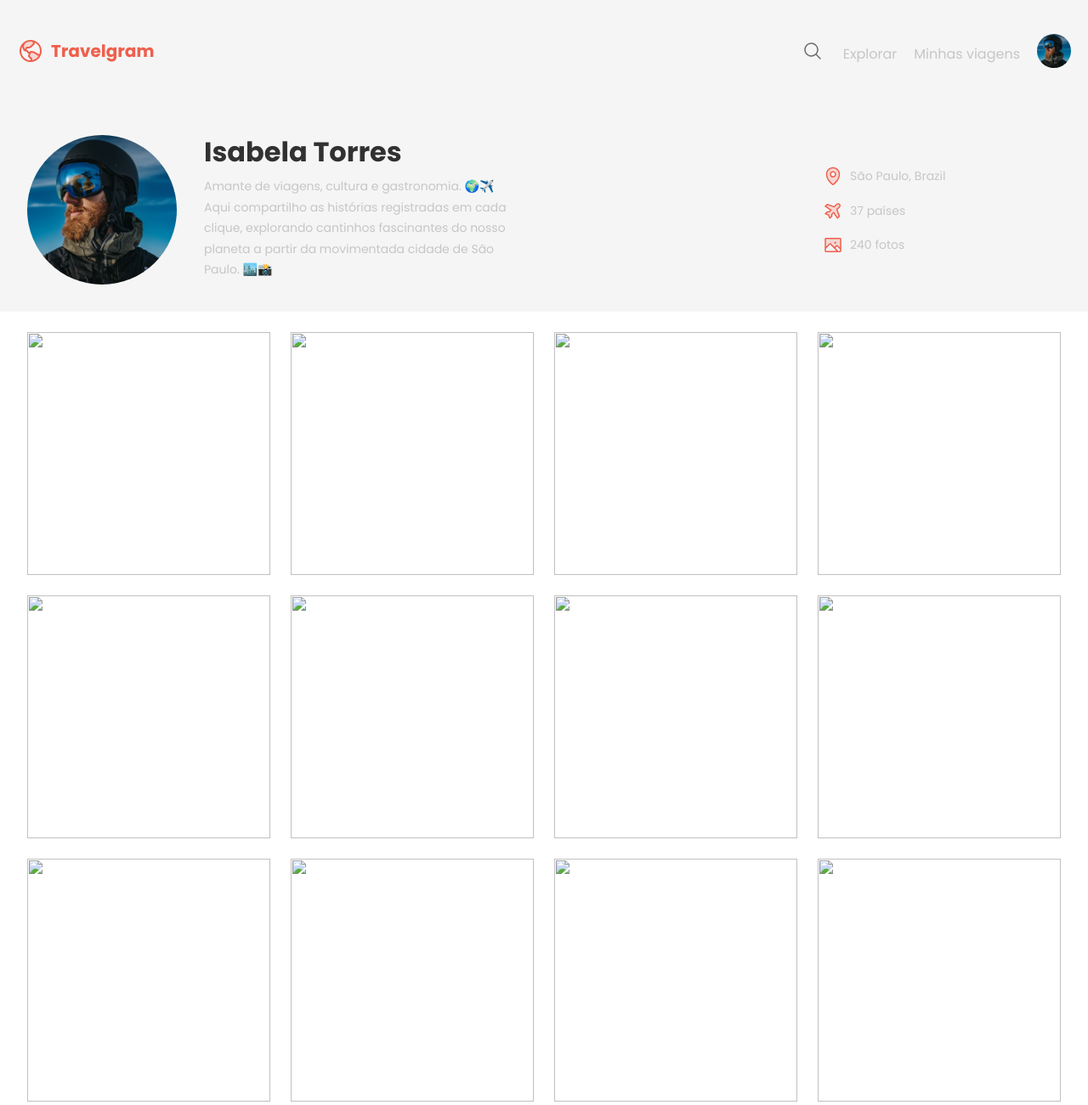
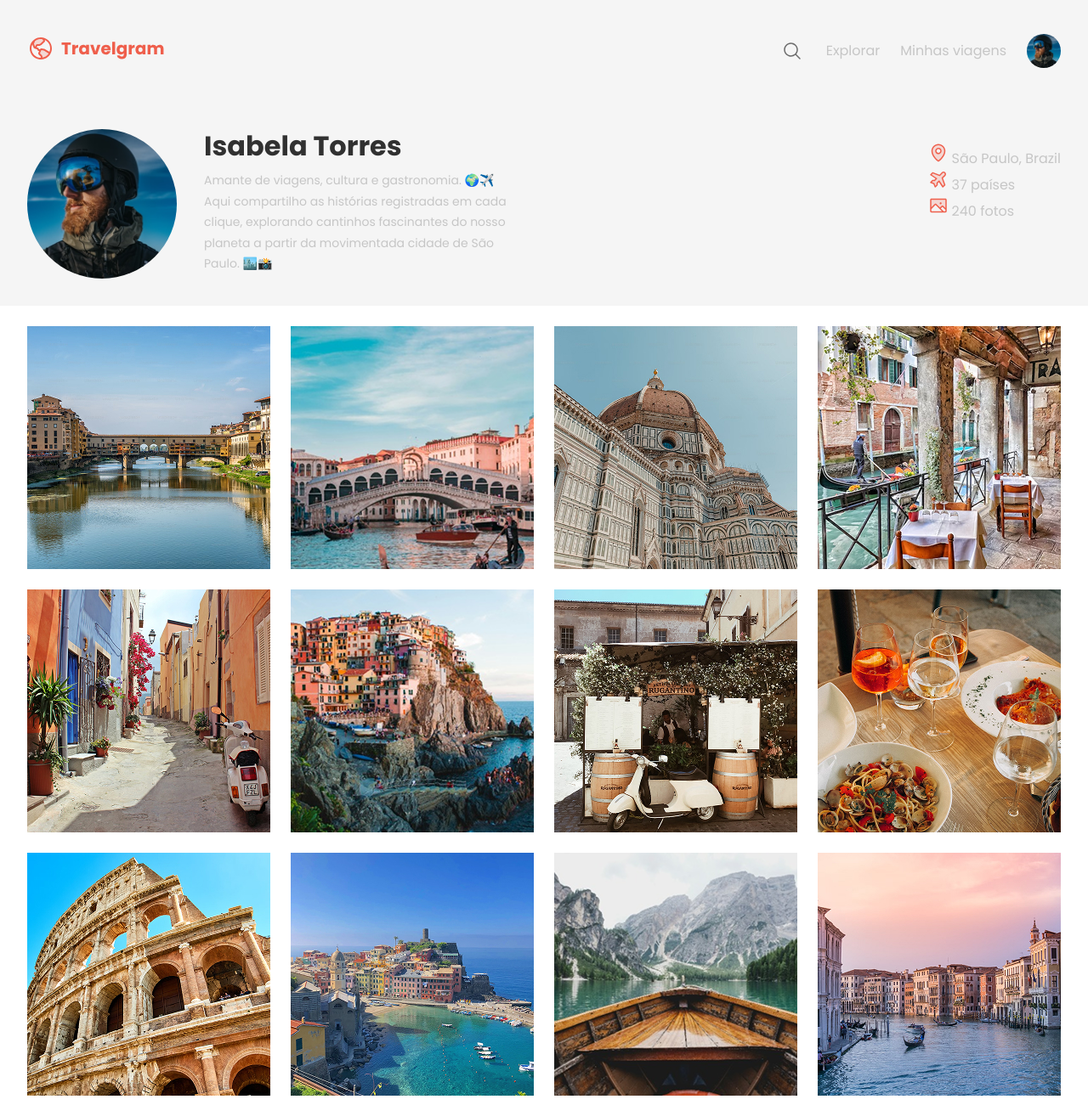
Before and after one commit to Thiaggoggarcia/Travelgram, a plain HTML site: page index.html in a window 1280 px wide. Shown: the top 1301 px of the page at 85% size. Drawn offline with Linux system fonts and the light colour scheme.

Commit message:
Refatorando o CSS e HTML da Section-about

```diff
--- a/css/global.css
+++ b/css/global.css
@@ -19,9 +19,7 @@
 }
 
 body{
-
-    width: 1280px;
-    margin: 0px auto;
+    margin: 0px;
     padding: 0px;
     box-sizing: border-box;
 }
@@ -39,3 +37,13 @@ a:hover{
     color: var(--brand-color);
     text-decoration: underline;
 }
+
+.container{
+    max-width: 1280px;
+    padding-inline: 32px;
+    margin-inline: auto;
+}
+
+.bg-surface-color{
+    background-color: var(--surface-color);
+}
--- a/css/nav.css
+++ b/css/nav.css
@@ -1,18 +1,20 @@
 #navigator{
-      padding: 32px 20px;
-      line-height: 0;
+      padding-block: 20px;
       display: flex;
       align-items: center;
       justify-content: space-between;
-      background-color: var(--surface-color)
+      height: 80px;
 }
 
 #navigator > ul{
       display: flex;
-      gap: 20px;
+      gap: 24px;
       align-items: center;
       padding-block: 8px;
-      margin: 0;
+
+}
+#navigator > ul > li > a{
+      display: flex;
 }
 
 #navigator > ul > li:last-child img{
--- /dev/null
+++ b/css/section-about.css
@@ -0,0 +1,57 @@
+
+#section-about{
+      padding: 32px;
+      display: flex;
+      justify-content: space-between;
+}
+
+#about{
+    display: flex;
+    gap: 32px;
+    width: 592px;
+
+}
+#about > img{
+    width: 176px;
+    height: 176px;
+    border-radius: 176px;
+    object-fit: cover;
+}
+#about > div{
+      width: 384px;
+}
+
+#about > div > h1{
+      font:var(--text-lg);
+      margin:0px;
+      color: var(--text-color-primary);
+}
+#about > div > p{
+      font: var(--text-md);
+      margin:0;
+      color: var(--text-color-secundary);
+      padding: 8px 10px 0px 0px;
+}
+
+#about-info > ul{
+      width: 280px;
+      height: 104px;
+      margin:36px 0px 0px 136px ;
+      padding: 0;
+}
+#about-info > ul > li{
+      display: flex;
+      column-gap: 8px;
+}
+#about-info > ul > li > a{
+      font: var(--text-md);
+}
+
+#about-info > ul > li:nth-child(2){
+      padding: 16px 0;
+}
+
+#about-info > ul > img{
+      width: 24px;
+      height: 24px;
+}
--- a/css/style.css
+++ b/css/style.css
@@ -1,62 +1,6 @@
 @import url("global.css");
 @import url("nav.css");
-
-#about-section{
-      padding: 32px;
-      display: flex;
-      justify-content: space-between;
-      background-color: var(--surface-color);
-}
-#about{
-      width: 592px;
-      height: 176px;
-      display: flex;
-}
-#about > img{
-      width: 176px;
-      height: 176px;
-      border-radius: 176px;
-      object-fit: cover;
-      margin-right: 32px;
-}
-#about > div{
-      width: 384px;
-      height: 168px;
-}
-#about > div > h1{
-      font:var(--text-lg);
-      margin:0px;
-      color: var(--text-color-primary);
-}
-#about > div > p{
-      font: var(--text-md);
-      margin:0;
-      color: var(--text-color-secundary);
-      padding: 8px 10px 0px 0px;
-}
-
-section > ul{
-      width: 280px;
-      height: 104px;
-      margin:36px 0px 0px 136px ;
-      padding: 0;
-}
-section > ul > li{
-      display: flex;
-      column-gap: 8px;
-}
-section > ul > li > a{
-      font: var(--text-md);
-}
-
-section > ul > li:nth-child(2){
-      padding: 16px 0;
-}
-
-section > ul > img{
-      width: 24px;
-      height: 24px;
-}
+@import url("section-about.css");
 
 main{
       padding: 24px 32px;
--- a/index.html
+++ b/index.html
@@ -10,14 +10,15 @@
     <link href="https://fonts.googleapis.com/css2?family=Poppins:wght@400;700&display=swap" rel="stylesheet">
 </head>
 <body>
-    <nav id="navigator">
+    <div class="bg-surface-color">
+        <nav id="navigator" class="container">
             <a href="#">
                 <img src="/assets/icons/Logo.svg" alt="Logomarca">
             </a>
             <ul>
                 <li>
                     <a href="#">
-                    <img class="hover" src="/assets/icons/Menu item.svg" alt="Lupa de pesquisa">
+                        <img src="/assets/icons/Menu item.svg" alt="Lupa de pesquisa">
                     </a>
                 </li>
                 <li>
@@ -28,53 +29,53 @@
                 </li>
                 <li>
                     <a href="#">
-                    <img src="/assets/images/profile.jpg" alt="">
+                        <img src="/assets/images/profile.jpg" alt="Icone de perfil do usuário">
                     </a>
                 </li>
             </ul>
         </nav>
-    <section id="about-section">
+        <section id="section-about" class="container">
             <div id="about">
-            <img src="/assets/images/profile.jpg" alt="Icone de perfil do usuário">
+                <img src="/assets/images/profile.jpg" alt="Image de usuário">
                 <div>
                     <h1>Isabela Torres</h1>
                     <p>Amante de viagens, cultura e gastronomia. 🌍✈️ Aqui compartilho as histórias registradas em cada clique, explorando cantinhos fascinantes do nosso planeta a partir da movimentada cidade de São Paulo. 🏙️📸</p>
                 </div>
             </div>
-        <ul>
+            <ul id="about-info">
                 <li>
-                <img src="/assets/icons/MapPin.svg" alt="">
+                    <img src="/assets/icons/MapPin.svg" alt="Icone de mapa">
                     <a href="#">São Paulo, Brazil
                     </a>
                 </li>
                 <li>
-                <img src="/assets/icons/AirplaneTilt.svg" alt="">
+                    <img src="/assets/icons/AirplaneTilt.svg" alt="Icone de Avião">
                     <a href="#">37 países</a>
                 </li>
                 <li>
-                <img src="/assets/icons/Image.svg" alt="">
+                    <img src="/assets/icons/Image.svg" alt="Icone de imagem">
                     <a href="#">240 fotos </a>
                 </li>
-
+            </ul>
+        </section>
     </div>
-    </section>
-    <main>
+    <main class="container">
         <section>
-            <img src="img/Card photo (1).jpg" alt="">
-            <img src="img/Card photo (1).png" alt="">
-            <img src="img/Card photo (2).jpg" alt="">
-            <img src="img/Card photo (2).png" alt="">
-            <img src="img/Card photo (3).jpg" alt="">
-            <img src="img/Card photo (3).png" alt="">
-            <img src="img/Card photo (4).jpg" alt="">
-            <img src="img/Card photo (5).jpg" alt="">
-            <img src="img/Card photo (6).jpg" alt="">
-            <img src="img/Card photo.jpg" alt="">
-            <img src="img/Card photo.png" alt="">
-            <img src="img/Hover.jpg" alt="">
+            <img src="assets/images/Card photo-1.jpg" alt="">
+            <img src="assets/images/Card photo-2.png" alt="">
+            <img src="assets/images/Card photo-3.jpg" alt="">
+            <img src="assets/images/Card photo-4.png" alt="">
+            <img src="assets/images/Card photo-5.jpg" alt="">
+            <img src="assets/images/Card photo-6.png" alt="">
+            <img src="assets/images/Card photo-7.jpg" alt="">
+            <img src="assets/images/Card photo-8.jpg" alt="">
+            <img src="assets/images/Card photo-9.jpg" alt="">
+            <img src="assets/images/Card photo-10.jpg" alt="">
+            <img src="assets/images/Card photo-11.png" alt="">
+            <img src="assets/images/Card photo-12.jpg" alt="">
         </section>
     </main>
-    <footer>
+    <footer class="container">
         <span>Travelgram © 2024</span>
         <div>
             <span>Termos de uso</span>
```
Also changed, not shown: assets/images/Card photo-1.jpg (renamed from assets/images/Card photo (1).jpg), assets/images/Card photo-10.jpg (renamed from assets/images/Card photo.jpg), assets/images/Card photo-11.png (renamed from assets/images/Card photo.png), assets/images/Card photo-12.jpg (renamed from assets/images/Hover.jpg), assets/images/Card photo-2.png (renamed from assets/images/Card photo (1).png), assets/images/Card photo-3.jpg (renamed from assets/images/Card photo (2).jpg), assets/images/Card photo-4.png (renamed from assets/images/Card photo (2).png), assets/images/Card photo-5.jpg (renamed from assets/images/Card photo (3).jpg), assets/images/Card photo-6.png (renamed from assets/images/Card photo (3).png), assets/images/Card photo-7.jpg (renamed from assets/images/Card photo (4).jpg), assets/images/Card photo-8.jpg (renamed from assets/images/Card photo (5).jpg), assets/images/Card photo-9.jpg (renamed from assets/images/Card photo (6).jpg). Lines whose indentation alone changed are shown as unchanged.
